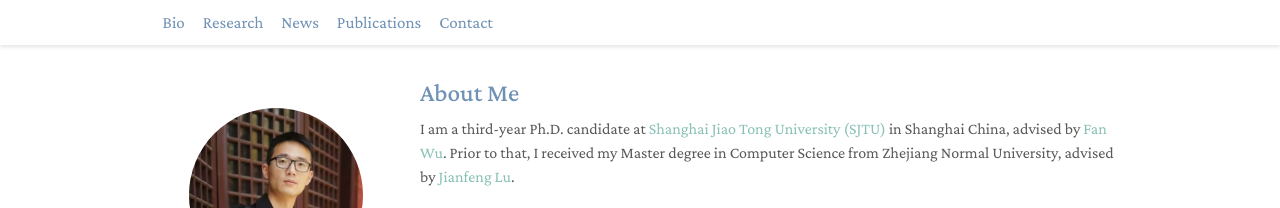
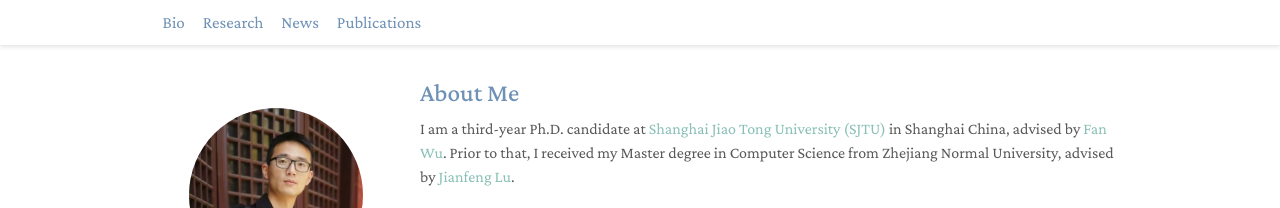
Before and after one commit to liuhaibo919/liuhaibo919.github.io, a Jekyll site: the page built from index.md, in a window 1280 px wide. Shown: the top 208 px of the page. Built offline with Jekyll 4.4.1, drawn with Linux system fonts in a browser that asks for light colours; a style sheet for code colours, icons or effects is not loaded.

Commit message:
Update navigation.yml

```diff
--- a/_data/navigation.yml
+++ b/_data/navigation.yml
@@ -12,8 +12,6 @@ main:
   - title: "Publications"
     url: ./#publications
 
-  - title: "Contact"
-    url: ./#contact
 
 
 
```
